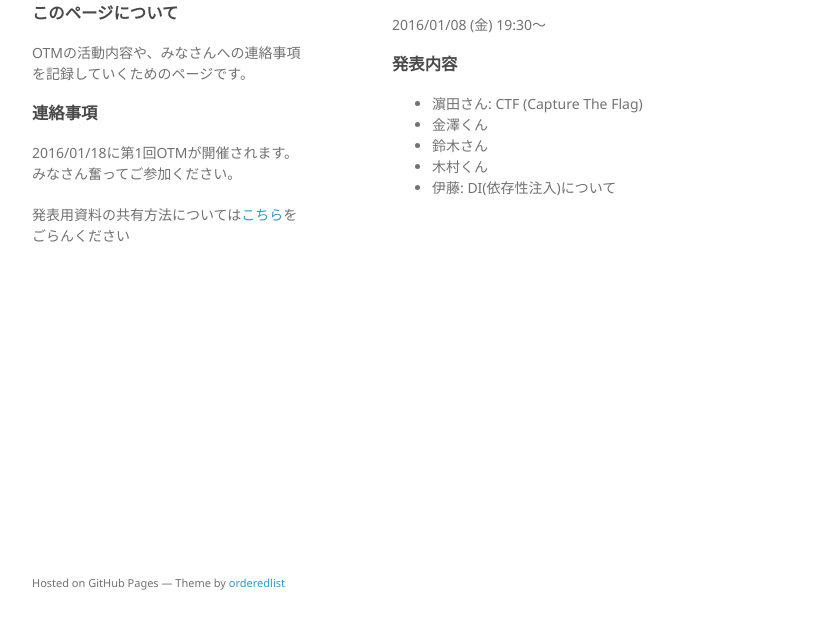
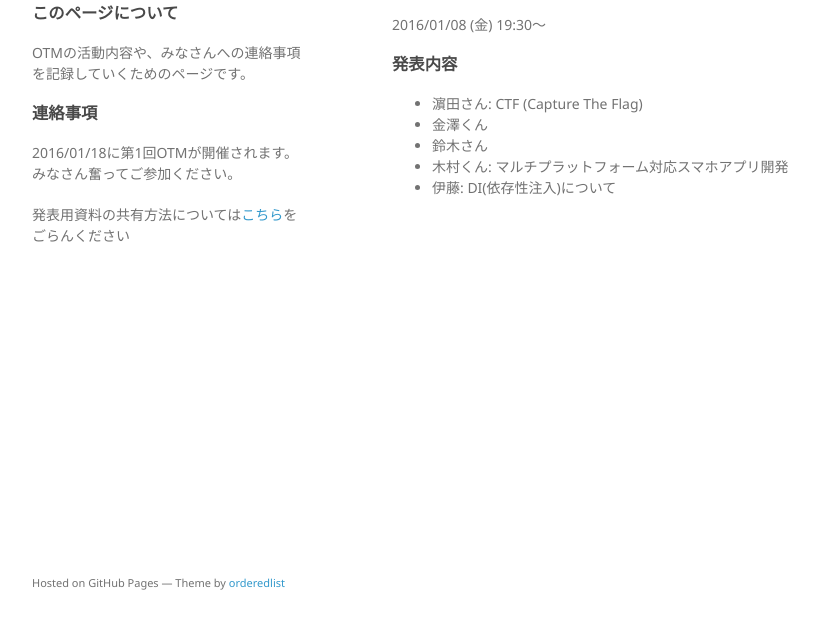
Before and after one commit to yuizho/yuizho.github.io, a plain HTML site: page index.html in a window 1280 px wide. Shown: the part 138-766 px from the top of the page, without its empty margins (178-997 px from the left). Drawn offline with Linux system fonts and the light colour scheme.

Commit message:
index.htmlの第一回活動記録に木村くんの発表テーマを追加

```diff
--- a/index.html
+++ b/index.html
@@ -36,7 +36,7 @@
           </li>
           <li>金澤くん</li>
           <li>鈴木さん</li>
-          <li>木村くん</li>
+          <li>木村くん: マルチプラットフォーム対応スマホアプリ開発</li>
           <li>伊藤: DI(依存性注入)について
             <!--
             <ul>
```
